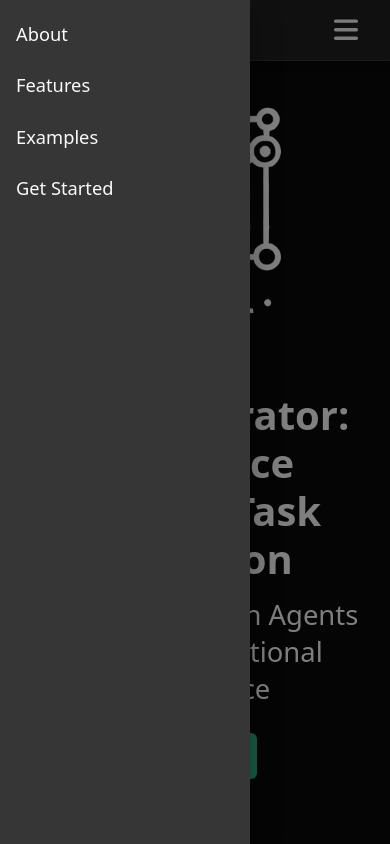
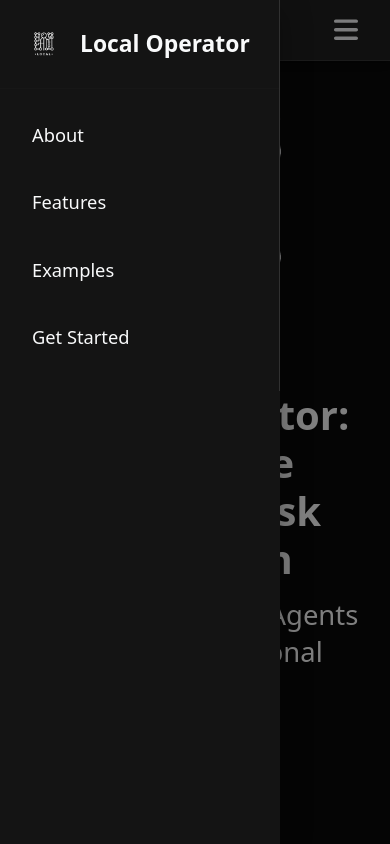
Before and after one commit to damianvtran/local-operator-site, a React (Vite) app: page / in a window 390 px wide. Both pictures are taken after a click on the button "Open navigation menu". Shown: the top 844 px of the page. Built offline with nearby package versions, Linux system fonts and the light colour scheme.

Commit message:
Enhance NavigationBar with new UI elements and styles

```diff
--- a/src/components/NavigationBar.tsx
+++ b/src/components/NavigationBar.tsx
@@ -11,6 +11,8 @@
 	ListItemButton,
 	ListItemText,
 	useMediaQuery,
+	Box,
+	Divider,
 } from "@mui/material";
 import { useTheme } from "@mui/material/styles";
 import { FontAwesomeIcon } from "@fortawesome/react-fontawesome";
@@ -51,16 +53,62 @@
 			setDrawerOpen(open);
 		};
 	const drawer = (
-		<nav onClick={toggleDrawer(false)} onKeyDown={toggleDrawer(false)} style={{ width: 250 }}>
-			<List>
-				{navItems.map((item) => (
-					<ListItem key={item.id} disablePadding>
-						<ListItemButton onClick={() => handleScroll(item.id)}>
-							<ListItemText primary={item.label} />
-						</ListItemButton>
-					</ListItem>
-				))}
-			</List>
+		<nav>
+			<Box
+				component="div"
+				sx={{
+					width: 280,
+					height: "100%",
+					bgcolor: "background.paper",
+					borderRight: "1px solid",
+					borderColor: "divider",
+				}}
+			>
+				<Box
+					sx={{
+						p: 3,
+						display: "flex",
+						alignItems: "center",
+						gap: 2,
+					}}
+				>
+					<img
+						src={smallLogo}
+						alt="Local Operator Logo"
+						style={{ width: 40, height: 40 }}
+					/>
+					<Typography variant="h6" sx={{ fontWeight: 600 }}>
+						Local Operator
+					</Typography>
+				</Box>
+				<Divider sx={{ opacity: 0.1 }} />
+				<List sx={{ p: 2 }}>
+					{navItems.map((item) => (
+						<ListItem key={item.id} disablePadding sx={{ mb: 1 }}>
+							<ListItemButton
+								onClick={() => {
+									handleScroll(item.id);
+									setDrawerOpen(false);
+								}}
+								sx={{
+									borderRadius: 1,
+									"&:hover": {
+										bgcolor: "action.hover",
+									},
+									py: 1.5,
+								}}
+							>
+								<ListItemText
+									primary={item.label}
+									primaryTypographyProps={{
+										sx: { fontWeight: 500 }
+									}}
+								/>
+							</ListItemButton>
+						</ListItem>
+					))}
+				</List>
+			</Box>
 		</nav>
 	);
 
@@ -102,7 +150,17 @@
 					</Toolbar>
 				</AppBar>
 			</header>
-			<Drawer anchor="left" open={drawerOpen} onClose={toggleDrawer(false)}>
+			<Drawer
+				anchor="left"
+				open={drawerOpen}
+				onClose={toggleDrawer(false)}
+				PaperProps={{
+					sx: {
+						bgcolor: "background.paper",
+						backgroundImage: "none",
+					}
+				}}
+			>
 				{drawer}
 			</Drawer>
 		</>
```
